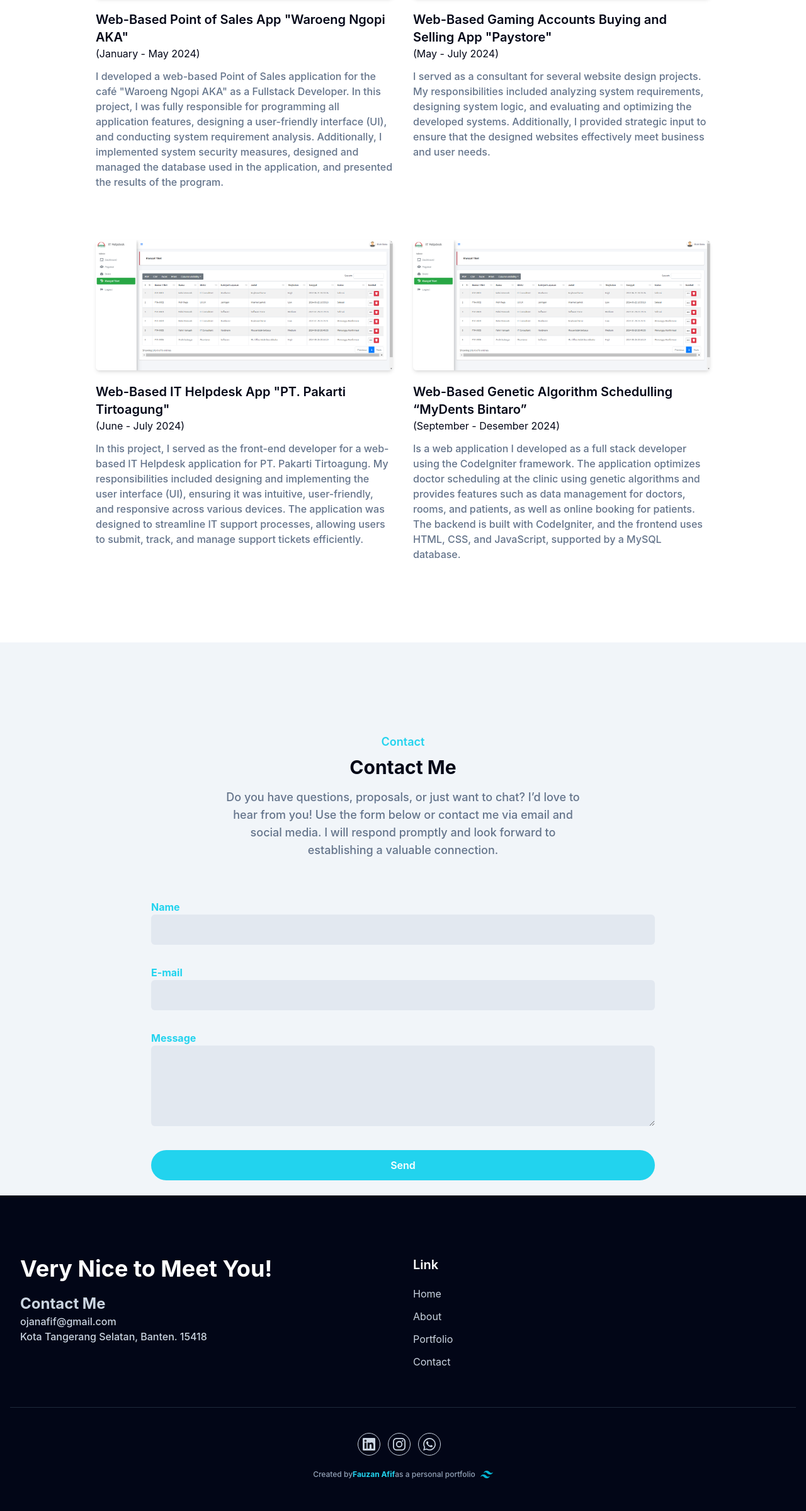
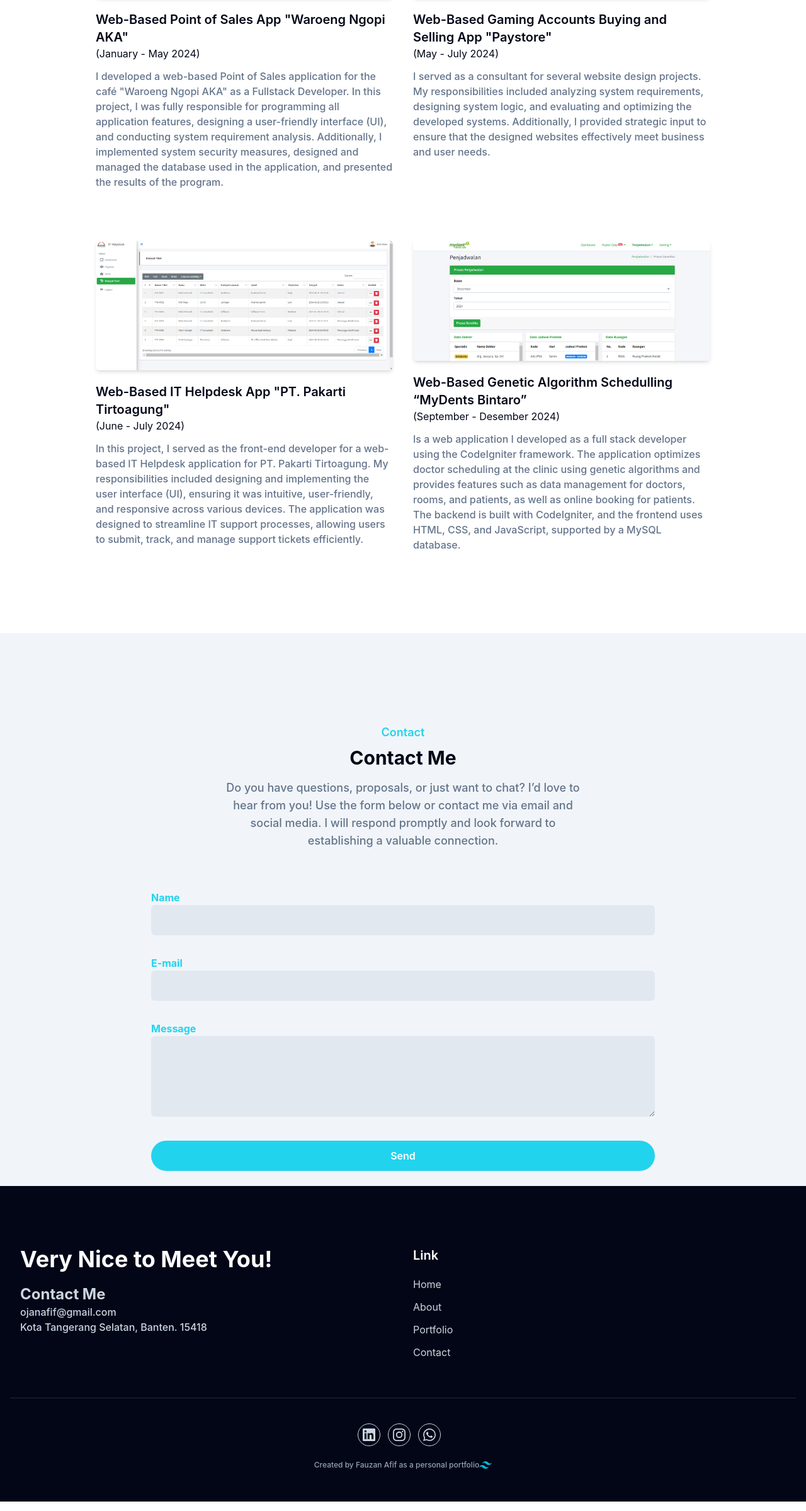
Before and after one commit to ojanafif/Portfolio-Fauzan, a website: page index.html in a window 1280 px wide. Shown: the part 2624-5023 px from the top of the page at 63% size. Drawn offline with Linux system fonts and the light colour scheme.

Commit message:
portfolio fauzan

```diff
--- a/index.html
+++ b/index.html
@@ -304,7 +304,7 @@
                 </div>
                 <div class="mb-12 p-4 md:w-1/2">
                     <div class="rounded-md shadow-md overflow-hidden">
-                        <img src="dist/img/Portfolio/ITHepdesk.png" alt="IT Helpdesk" width="full">
+                        <img src="dist/img/Portfolio/Genetics.png" alt="IT Helpdesk" width="full">
                     </div>
                     <h3 class="font-semibold text-xl text-dark mt-5 dark:text-white">
                         Web-Based Genetic Algorithm Schedulling “MyDents Bintaro”
@@ -430,7 +430,7 @@
                     </a>
                 </div>
                 <p class="font-medium text-xs text-slate-400 text-center flex items-center justify-center space-x-2">
-                    Created by <strong class="text-primary">Fauzan Afif </strong> as a personal portfolio
+                    Created by Fauzan Afif as a personal portfolio
                     <svg role="img" width="20" fill="#06B6D4" viewBox="0 0 24 24" xmlns="http://www.w3.org/2000/svg">
                         <title>Tailwind CSS</title>
                         <path d="M12.001,4.8c-3.2,0-5.2,1.6-6,4.8c1.2-1.6,2.6-2.2,4.2-1.8c0.913,0.228,1.565,0.89,2.288,1.624 C13.666,10.618,15.027,12,18.001,12c3.2,0,5.2-1.6,6-4.8c-1.2,1.6-2.6,2.2-4.2,1.8c-0.913-0.228-1.565-0.89-2.288-1.624 C16.337,6.182,14.976,4.8,12.001,4.8z M6.001,12c-3.2,0-5.2,1.6-6,4.8c1.2-1.6,2.6-2.2,4.2-1.8c0.913,0.228,1.565,0.89,2.288,1.624 c1.177,1.194,2.538,2.576,5.512,2.576c3.2,0,5.2-1.6,6-4.8c-1.2,1.6-2.6,2.2-4.2,1.8c-0.913-0.228-1.565-0.89-2.288-1.624 C10.337,13.382,8.976,12,6.001,12z"/>
```
Also changed, not shown: dist/img/Portfolio/Genetics.png (added).
